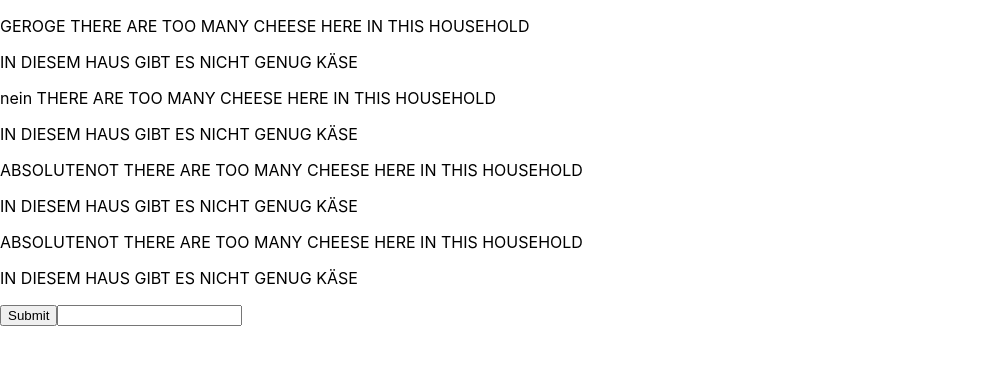
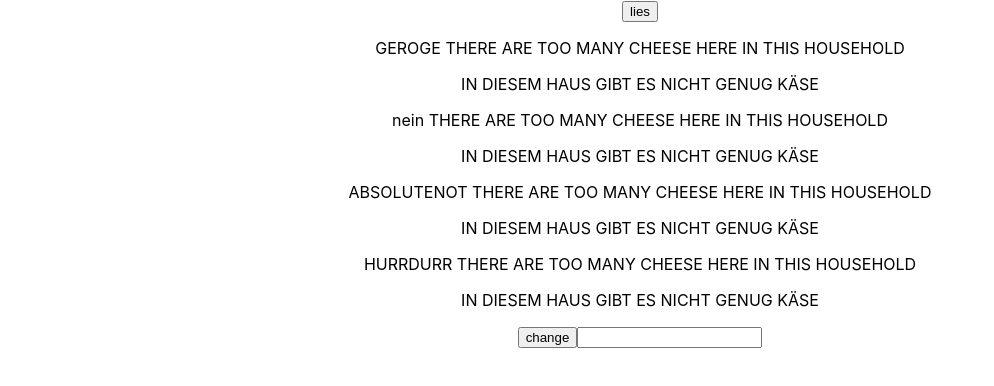
Before and after one commit to chrislupdx/react_exercise_actual, a React (Create React App) app: page / in a window 1280 px wide. Shown: the top 386 px of the page, without its empty margins (0-994 px from the left). Built offline with nearby package versions, Linux system fonts and the light colour scheme.

Commit message:
passed method to input

```diff
--- a/src/App.js
+++ b/src/App.js
@@ -15,17 +15,35 @@ class App extends Component {
 
   }
 
+  somethingHandler = () => {
+    // this.state.name[0].name = 'NOTHING LEFT BUT RUIN';
+    this.setState({
+      name:[
+        { name: 'RUIN'},
+        { name: 'GLUTTON'},
+        { name: 'POOP'},
+        { name: 'GEORGIE'}
+      ]
+    })
+  }
+
   render() {
     return (
-    <React.Fragment>
-      <Useroutput name={this.state.name[0].name}/>
-      <Useroutput name={this.state.name[1].name} />
-      <Useroutput name={this.state.name[2].name}/>
-      <Useroutput name={this.state.name[2].name}/>
+    <div className="App">
 
-      <Userinput />
-    </React.Fragment>
+      <button onClick={this.somethingHandler}>lies</button>
+      <Useroutput
+        name={this.state.name[0].name}/>
+      <Useroutput
+        name={this.state.name[1].name} />
+      <Useroutput
+        name={this.state.name[2].name}/>
+      <Useroutput
+        name={this.state.name[3].name}/>
 
+      <Userinput
+        click ={this.somethingHandler} />
+    </div>
 
     );
   }
--- a/src/Components/Userinput.js
+++ b/src/Components/Userinput.js
@@ -1,9 +1,9 @@
 import React from 'react';
 
-const userinput = () => {
+const userinput = (props) => {
     return (
     <div>
-        <input type="submit" value="Submit" />
+        <input type="submit" value="change" onClick={props.click} />
         <input type="text" />
     </div>
 
```
